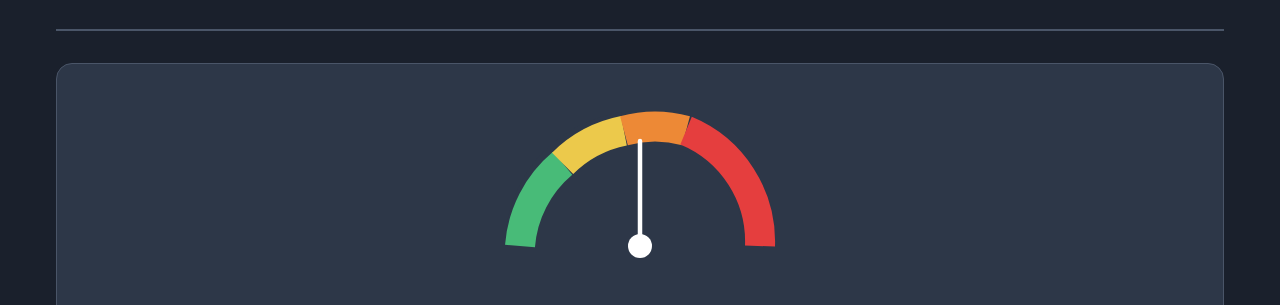
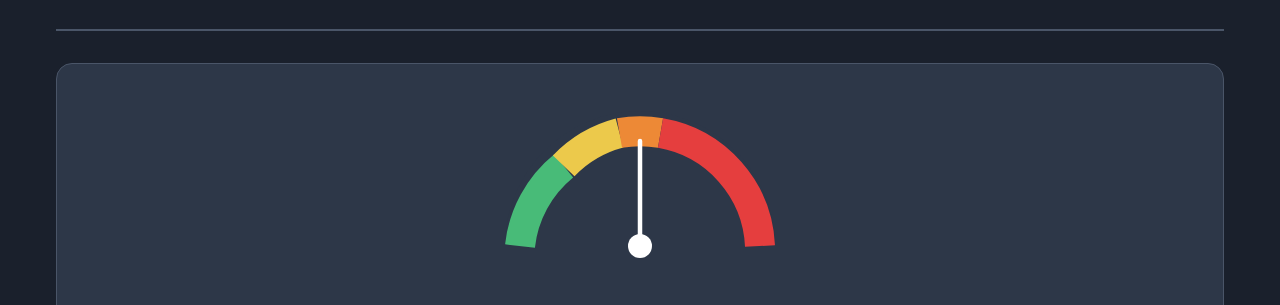
Before and after one commit to ZRktty/AirQualityMonitor_SEN55, a plain HTML site: page data/index.html in a window 1280 px wide. Shown: the part 148-453 px from the top of the page. Drawn offline with Linux system fonts and the light colour scheme.

Commit message:
feat: update PM2.5 gauge SVG paths and comments for clarity and accuracy

```diff
--- a/data/index.html
+++ b/data/index.html
@@ -21,21 +21,22 @@
             <section class="gauge-section">
                 <div class="gauge-container">
                     <svg viewBox="0 0 200 120" class="gauge">
-                        <!-- Background track -->
+                        <!-- Background track - Perfect semicircle -->
                         <path d="M 20 100 A 80 80 0 0 1 180 100"
                               fill="none" stroke="#2d3748" stroke-width="20" stroke-linecap="butt"/>
-                        <!-- Good: 0-15 µg/m³ (0° to 27°, 15% of 180°) -->
-                        <path d="M 20 100 A 80 80 0 0 1 48.42 44.85"
+                        <!-- Good: 0-15 µg/m³ (15% of semicircle = 27°) -->
+                        <path d="M 20 100 A 80 80 0 0 1 49.13 46.57"
                               fill="none" stroke="#48bb78" stroke-width="20" stroke-linecap="butt"/>
-                        <!-- Moderate: 15-35 µg/m³ (27° to 63°, next 20% -> 36° span) -->
-                        <path d="M 48.42 44.85 A 80 80 0 0 1 89.29 23.14"
+                        <!-- Moderate: 15-35 µg/m³ (20% of semicircle = 36°) -->
+                        <path d="M 49.13 46.57 A 80 80 0 0 1 86.32 24.72"
                               fill="none" stroke="#ecc94b" stroke-width="20" stroke-linecap="butt"/>
-                        <!-- Unhealthy Sensitive: 35-55 µg/m³ (63° to 99°, next 20% -> 36° span) -->
-                        <path d="M 89.29 23.14 A 80 80 0 0 1 130.71 23.14"
+                        <!-- Unhealthy Sensitive: 35-55 µg/m³ (20% of semicircle = 36°) -->
+                        <path d="M 86.32 24.72 A 80 80 0 0 1 113.68 24.72"
                               fill="none" stroke="#ed8936" stroke-width="20" stroke-linecap="butt"/>
-                        <!-- Unhealthy: 55-100 µg/m³ (99° to 180°, remaining 45% -> 81° span) -->
-                        <path d="M 130.71 23.14 A 80 80 0 0 1 180 100"
+                        <!-- Unhealthy: 55-100 µg/m³ (45% of semicircle = 81°) -->
+                        <path d="M 113.68 24.72 A 80 80 0 0 1 180 100"
                               fill="none" stroke="#e53e3e" stroke-width="20" stroke-linecap="butt"/>
+                        <!-- Needle -->
                         <line id="gauge-needle" x1="100" y1="100" x2="100" y2="30"
                               stroke="#fff" stroke-width="3" stroke-linecap="round"/>
                         <circle cx="100" cy="100" r="8" fill="#fff"/>
```
